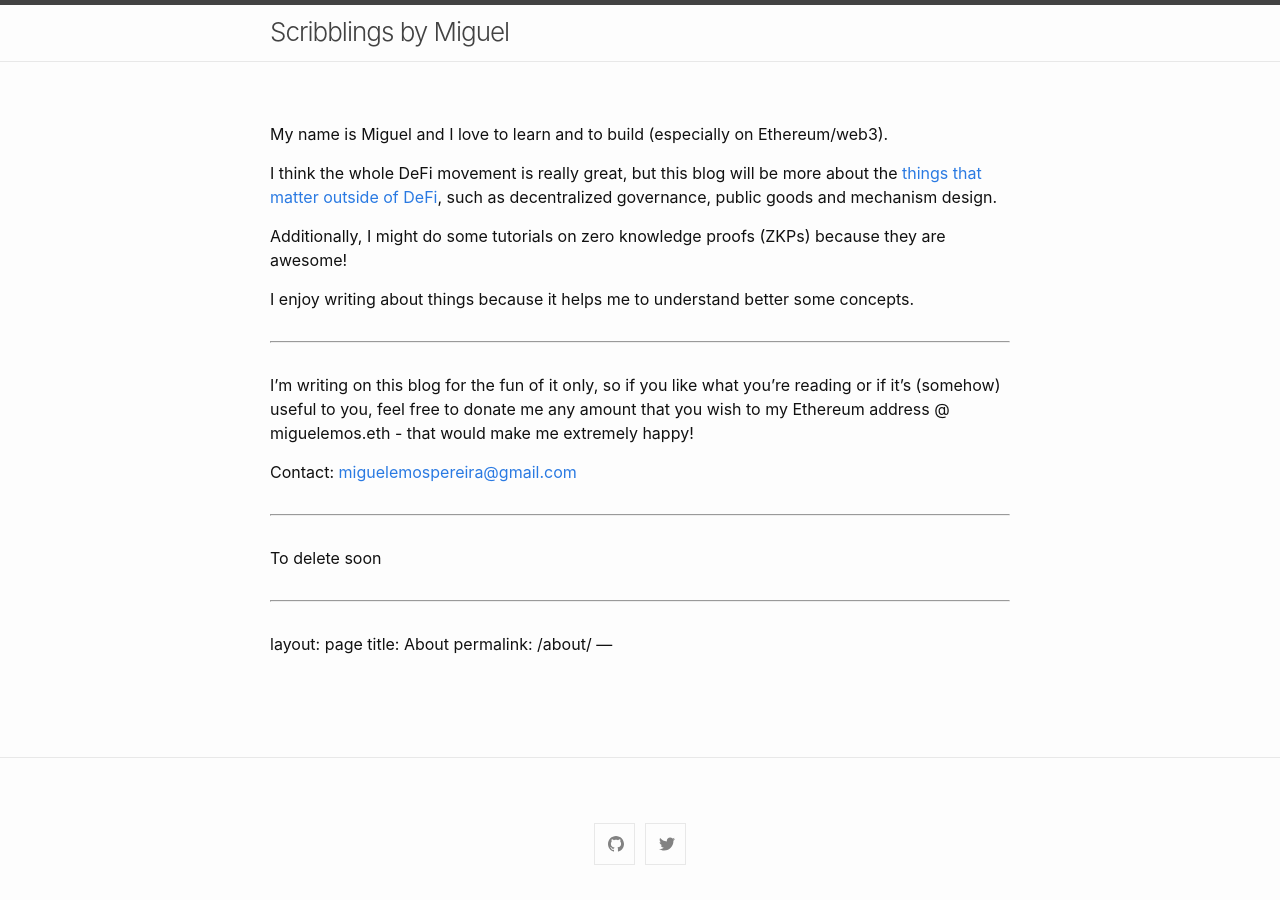
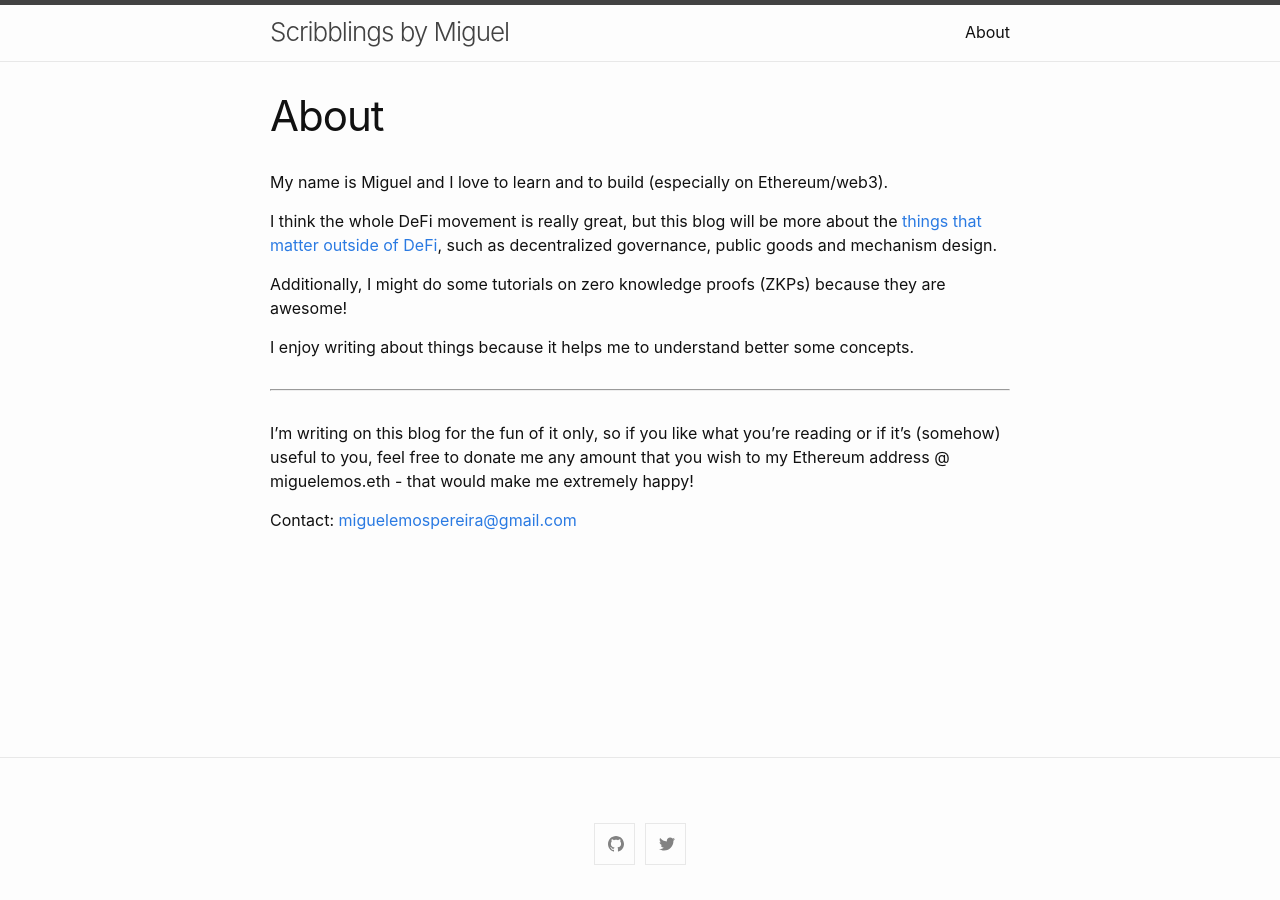
Before and after one commit to intldds/intldds.github.io, a Jekyll site: the page built from about.md, in a window 1280 px wide. Built offline with Jekyll 4.4.1, drawn with Linux system fonts in a browser that asks for light colours; our own code applies the rules of GitHub Pages for plain Markdown files.

Commit message:
Update "about me" page

```diff
--- a/about.md
+++ b/about.md
@@ -16,13 +22,3 @@ or if it's (somehow) useful to you, feel free to donate me any amount that you w
 to my Ethereum address @ miguelemos.eth - that would make me extremely happy!
 
 Contact: [miguelemospereira@gmail.com](miguelemospereira@gmail.com)
-
----
-
-To delete soon
-
----
-layout: page
-title: About
-permalink: /about/
----
```
Also changed, not shown: other parts of about.md (+6 -0 lines).
